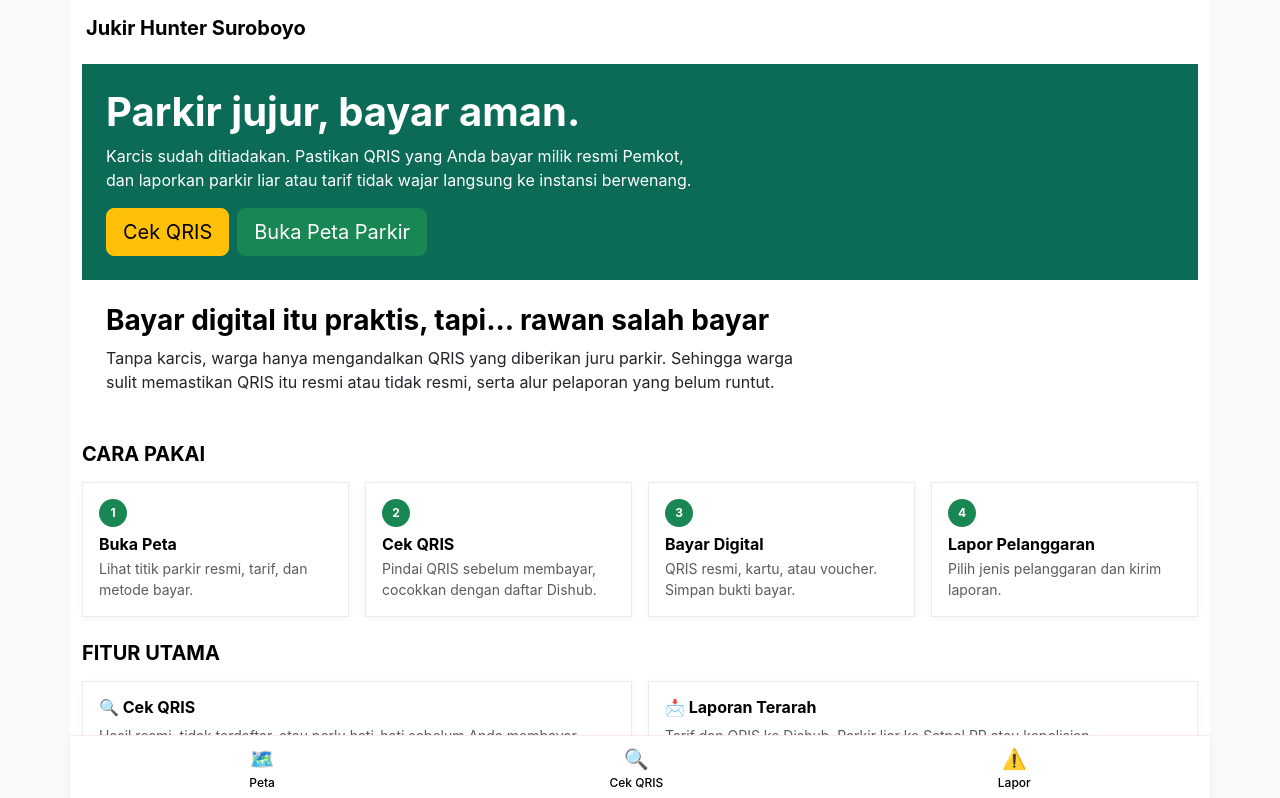
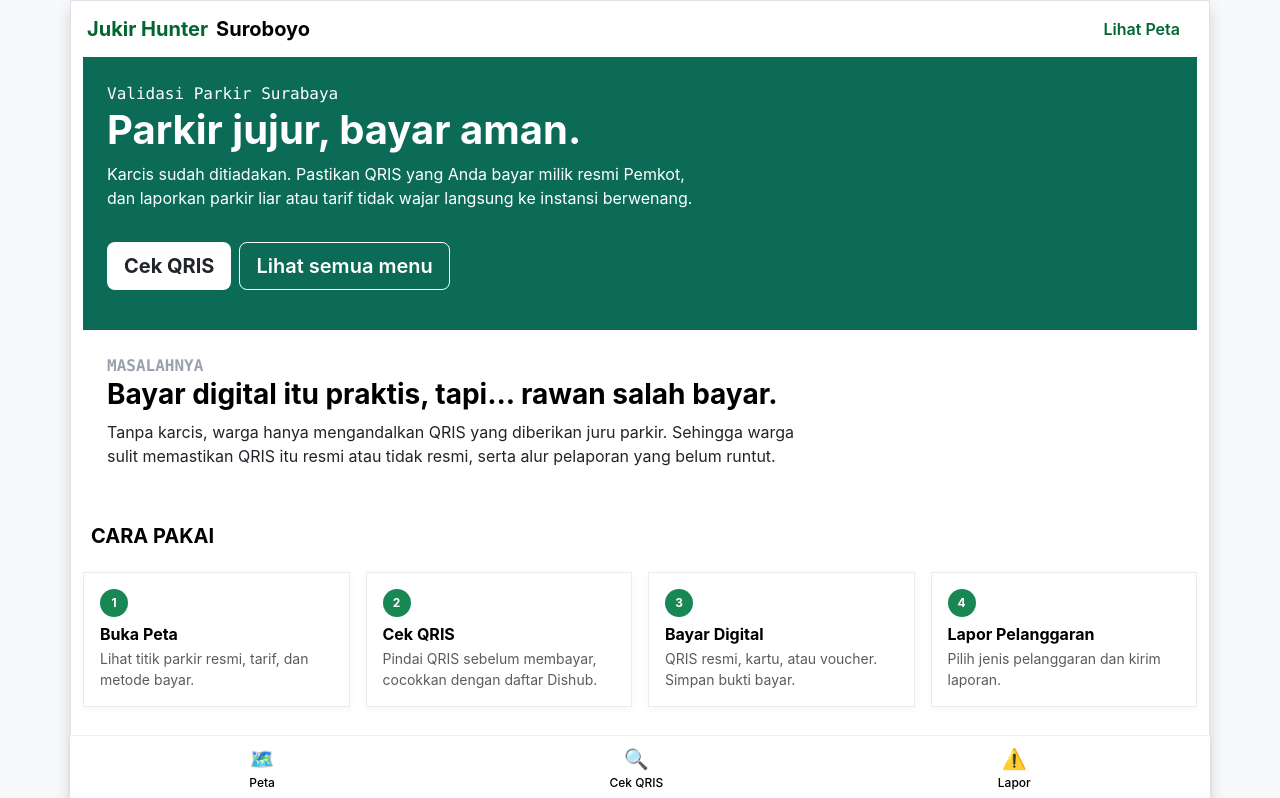
Before and after one commit to POTIK-TUS/Jukir-Hunter, a React (Vite) app in the folder frontend/: page / in a window 1280 px wide. Shown: the top 798 px of the page. Built offline with nearby package versions, Linux system fonts and the light colour scheme.

Commit message:
update ui header & landing page

```diff
--- a/frontend/index.html
+++ b/frontend/index.html
@@ -4,7 +4,7 @@
     <meta charset="UTF-8" />
     <link rel="icon" type="image/svg+xml" href="/favicon.svg" />
     <meta name="viewport" content="width=device-width, initial-scale=1.0" />
-    <title>jukir-hunter</title>
+    <title>Jukir Hunter</title>
   </head>
   <body>
     <div id="root"></div>
--- a/frontend/src/App.jsx
+++ b/frontend/src/App.jsx
@@ -12,17 +12,17 @@ import './App.css';
 function App() {
   return (
     <Router>
+      <main className= "container bg-white border shadow p-0">
       <Header />
-      <main className= "container bg-white">
         <Routes>
           <Route path="/" element={<LandingPage />} />
           <Route path="/peta-parkir" element={<PetaParkirPage />} />
           <Route path="/cek-qris" element={<CekQRISPage />} />
           <Route path="/lapor" element={<LaporPage />} />
         </Routes>
-      </main>
       <Footer />
       <Menubar />
+      </main>
     </Router>
   );
 }
--- a/frontend/src/components/Header.jsx
+++ b/frontend/src/components/Header.jsx
@@ -4,8 +4,12 @@ import { Link } from 'react-router-dom';
 const Header = () => {
   return (
     <nav className="navbar navbar-light bg-white px-3 sticky-top container">
-      <Link className="navbar-brand fw-bold text-inverse d-flex align-items-center gap-1" to="/">
-        Jukir Hunter Suroboyo
+      <Link className="navbar-brand d-flex align-items-center gap-1" to="/">
+        <p className="font-bold mb-0 text-green-800">Jukir Hunter</p>
+        <p className="font-bold ml-1 mb-0">Suroboyo</p>
+      </Link>
+      <Link to="/peta-parkir" className="btn">
+      <p className="mb-0 text-green-800 font-semibold">Lihat Peta</p>
       </Link>
     </nav>
   );
--- a/frontend/src/pages/LandingPage.jsx
+++ b/frontend/src/pages/LandingPage.jsx
@@ -3,33 +3,37 @@ import { Link } from 'react-router-dom';
 
 const LandingPage = () => {
   return (
-    <div className="py-2">
+    <div className="container">
       {/* Header Banner */}
       <div className="sj-box p-4 md-5">
-        <h1 className="fw-bold mb-2">Parkir jujur, bayar aman.</h1>
-        <p className=" fs-10 mb-3" style={{ maxWidth: '600px' }}>
-          Karcis sudah ditiadakan. Pastikan QRIS yang Anda bayar milik resmi Pemkot, dan laporkan parkir liar atau tarif tidak wajar langsung ke instansi berwenang.
-        </p>
-        <div className="d-flex flex-wrap gap-2">
-          <Link to="/cek-qris" className="btn btn-warning btn-lg">
-            Cek QRIS
-          </Link>
-          <Link to="/peta-parkir" className="btn btn-success btn-lg px-3">
-            Buka Peta Parkir
-          </Link>
+        <div className="self-center-safe">
+          <span className="font-mono">Validasi Parkir Surabaya</span>
+          <h1 className="fw-bold mb-2">Parkir jujur, bayar aman.</h1>
+          <p className="mb-3" style={{maxWidth: '600px'}}>
+            Karcis sudah ditiadakan. Pastikan QRIS yang Anda bayar milik resmi Pemkot, dan laporkan parkir liar atau tarif tidak wajar langsung ke instansi berwenang.
+          </p>
+          <div className="mt-8 d-flex flex-wrap gap-2 mb-3">
+            <Link to="/cek-qris" className="btn btn-lg bg-white">
+              <p className="mb-0 font-bold ">Cek QRIS</p>
+            </Link>
+            <Link to="/peta-parkir" className="btn btn-lg outline-white border-white">
+              <p className="mb-0 text-white font-semibold">Lihat semua menu</p>
+            </Link>
+          </div>
         </div>
       </div>
 
       {/* Problem Section */}
       <div className="p-4 mb-4">
-        <h3 className= "fw-bold">Bayar digital itu praktis, tapi... rawan salah bayar</h3>
+        <p className="mb-0 font-mono font-semibold text-gray-400">MASALAHNYA</p>
+        <h3 className= "fw-bold line-clamp-2">Bayar digital itu praktis, tapi... rawan salah bayar.</h3>
         <p className="mb-0 text-dark medium" style={{maxWidth: '700px' }}>
           Tanpa karcis, warga hanya mengandalkan QRIS yang diberikan juru parkir. Sehingga warga sulit memastikan QRIS itu resmi atau tidak resmi, serta alur pelaporan yang belum runtut.
         </p>
       </div>
 
       {/* Cara Pakai Steps */}
-      <h5 className="fw-bold mb-3">CARA PAKAI</h5>
+      <h5 className="p-2 fw-bold mb-3">CARA PAKAI</h5>
       <div className="row g-3 mb-4">
         {[
           { step: "1", title: "Buka Peta", desc: "Lihat titik parkir resmi, tarif, dan metode bayar." },
```
